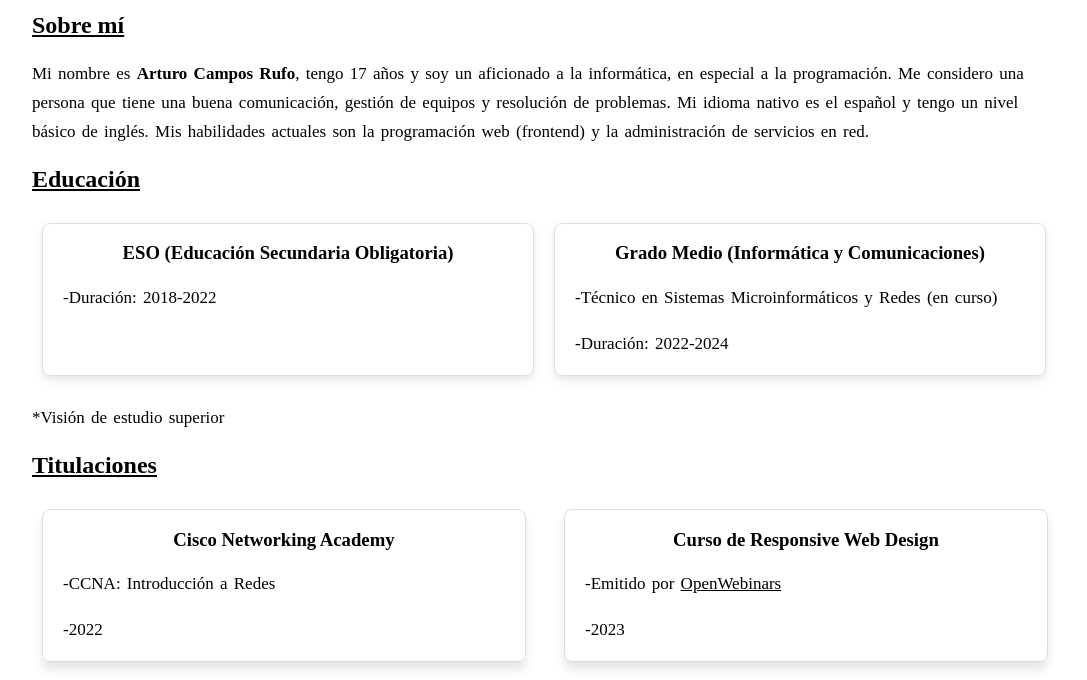
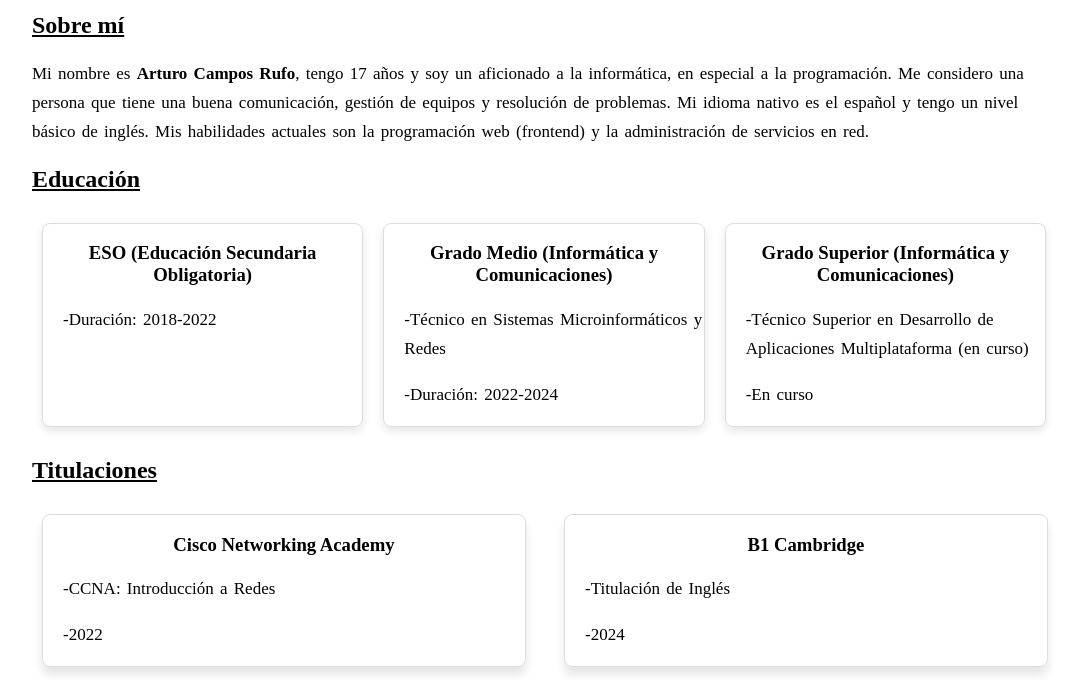
Before and after one commit to ArturoCampos1/portfolio-hosting, a plain HTML site: page index.html in a window 1280 px wide. Shown: the part 120-800 px from the top of the page, without its empty margins (96-1183 px from the left). Drawn offline with Linux system fonts and the light colour scheme.

Commit message:
Actualizacion del index

```diff
--- a/index.html
+++ b/index.html
@@ -67,11 +67,15 @@
                 </div>
                 <div class="card">
                     <h3>Grado Medio (Informática y Comunicaciones)</h3>
-                    <p>-Técnico en Sistemas Microinformáticos y Redes (en curso)</p>
+                    <p>-Técnico en Sistemas Microinformáticos y Redes</p>
                     <p>-Duración: 2022-2024</p>
                 </div>
+                <div class="card">
+                    <h3>Grado Superior (Informática y Comunicaciones)</h3>
+                    <p>-Técnico Superior en Desarrollo de Aplicaciones Multiplataforma (en curso)</p>
+                    <p>-En curso</p>
+                </div>
             </div>
-            <p>*Visión de estudio superior</p>
         </div>
 
         <div class="titulaciones" id="titulaciones">
@@ -83,6 +87,11 @@
                     <p>-2022</p>
                 </div>
                 <div class="card-2">
+                    <h3>B1 Cambridge</h3>
+                    <p>-Titulación de Inglés</p>
+                    <p>-2024</p>
+                </div>
+                <div class="card-2">
                     <h3>Curso de Responsive Web Design</h3>
                     <p>-Emitido por <a href="https://openwebinars.net/cert/haQY" target="_blank">OpenWebinars</a></p>
                     <p>-2023</p>
@@ -91,11 +100,6 @@
                     <h3>Onboarding Ciberseguridad</h3>
                     <p>-Emitido por <a href="https://openwebinars.net/cert/8Pmo" target="_blank">OpenWebinars</a></p>
                     <p>-2023</p>
-                </div>
-                <div class="card-2">
-                    <h3>B1 Cambridge</h3>
-                    <p>-Titulación de Inglés</p>
-                    <p>-En curso</p>
                 </div>
                 <div class="card-2">
                     <h3>HTML5 y CSS</h3>
```
